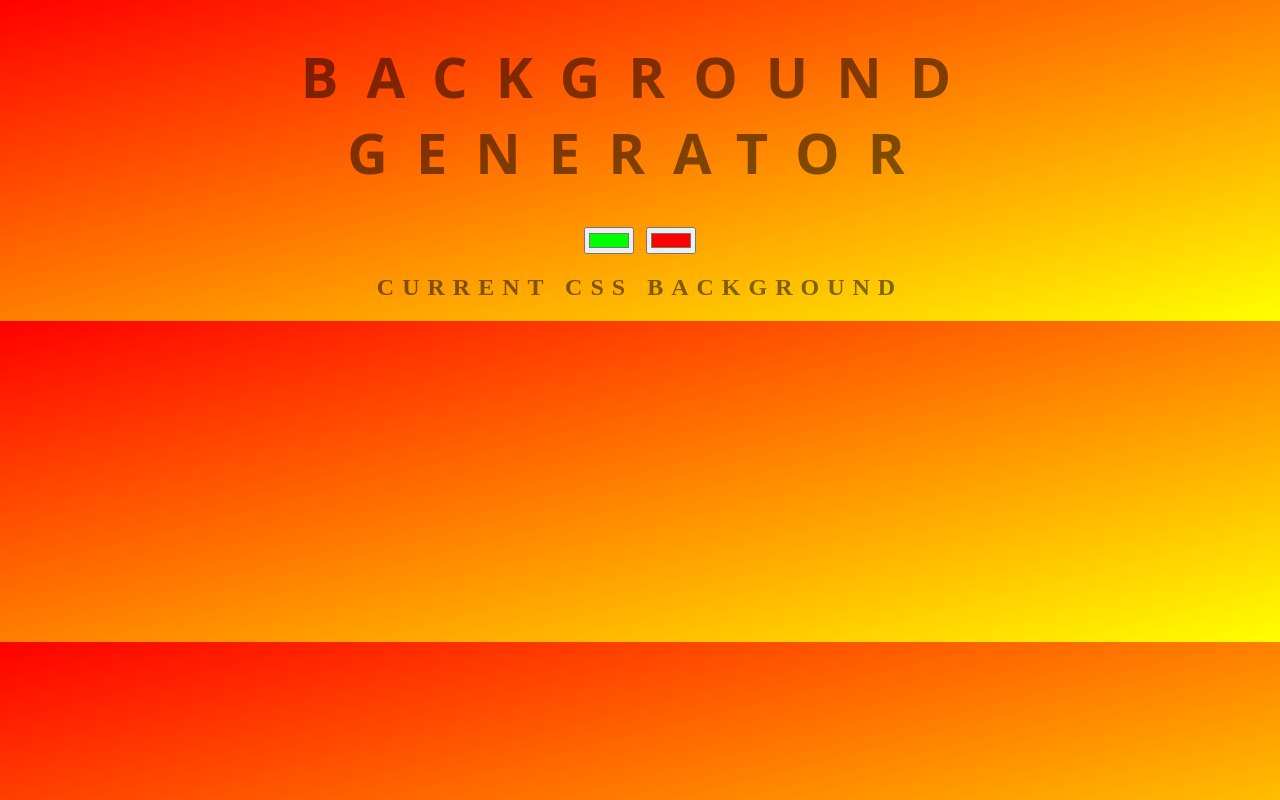
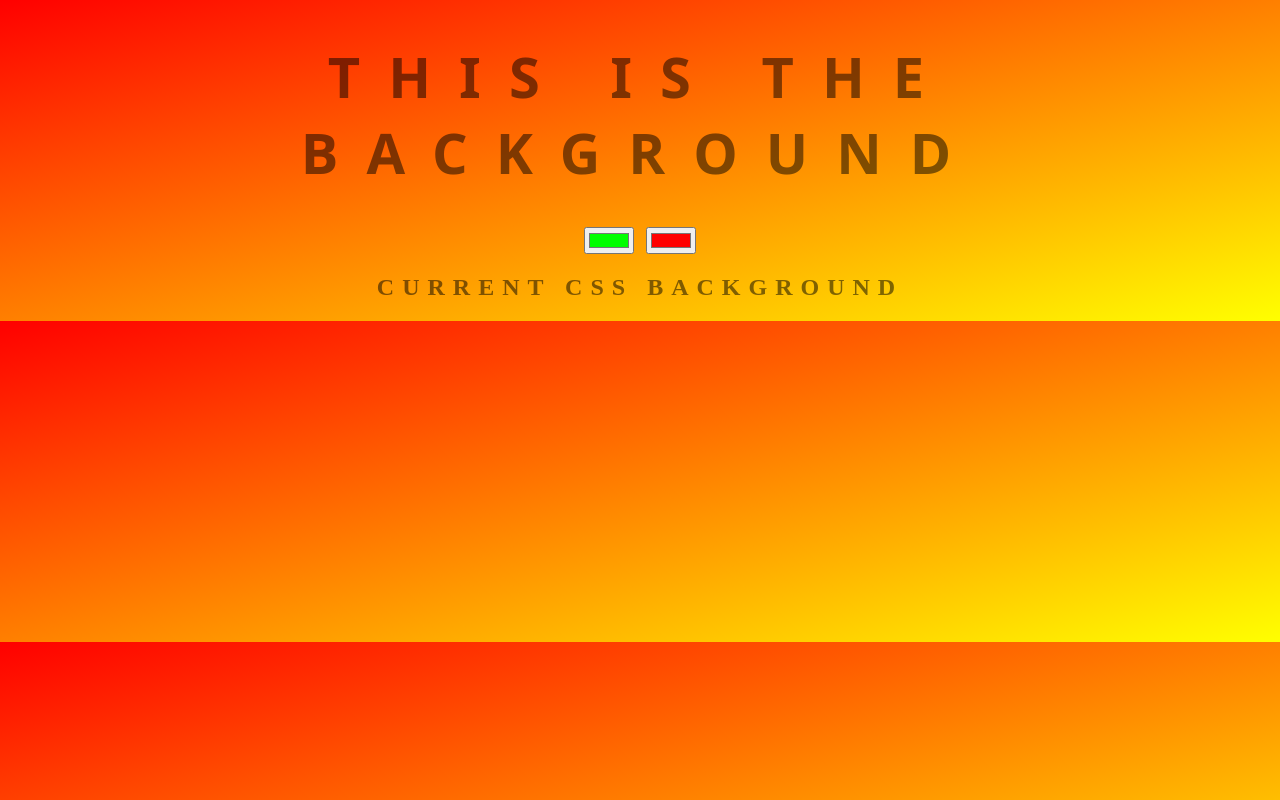
Before and after one commit to eugene3231/background-generator, a plain HTML site: page index.html in a window 1280 px wide. Drawn offline with Linux system fonts and the light colour scheme.

Commit message:
changing text

```diff
--- a/index.html
+++ b/index.html
@@ -7,7 +7,7 @@
     <link rel="stylesheet" type = "text/css" href="style.css">
 </head>
 <body id="gradient">
-    <h1>Background Generator</h1>
+    <h1>This is the background</h1>
 
     <input oninput="changeGrad()" class="colorleft" type="color" name="color1" value="#00ff00">
 
```
